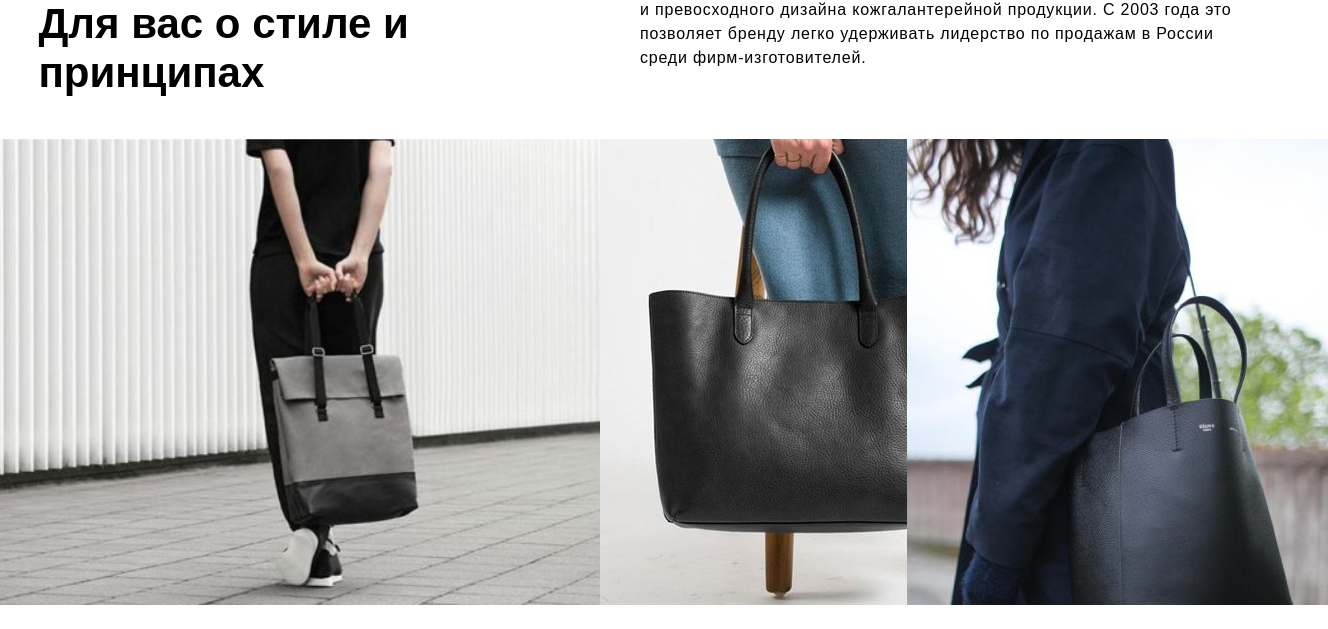
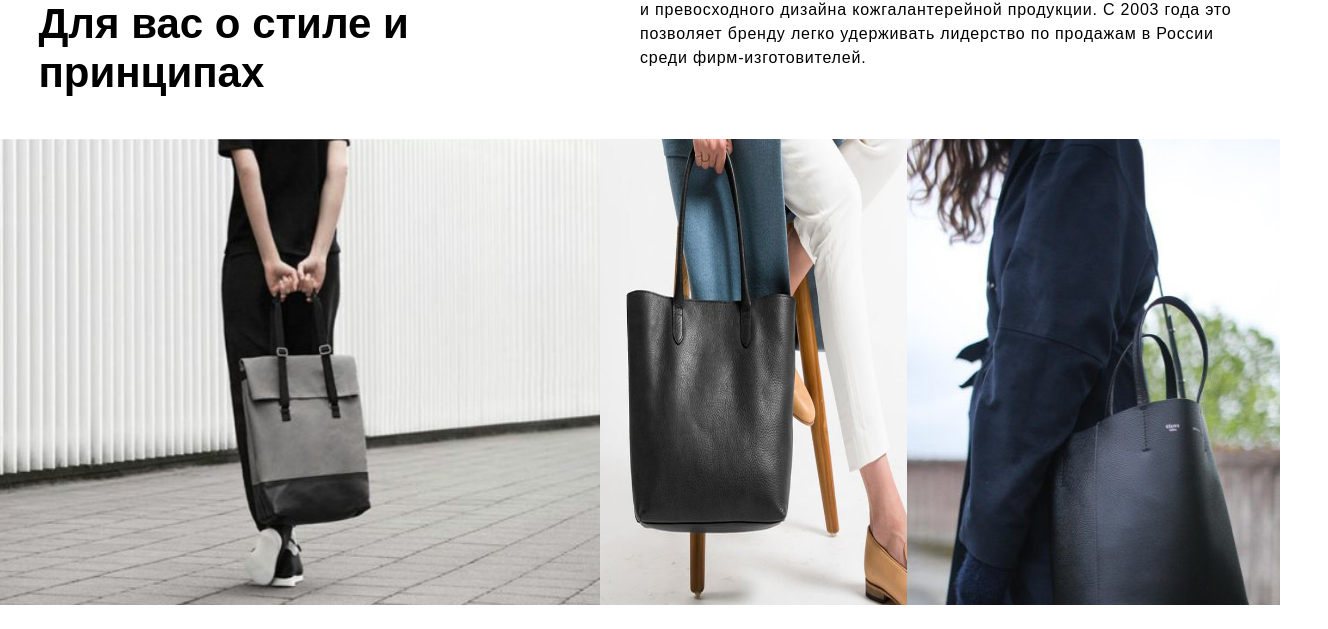
Before and after one commit to Mikman83/Redmond, a plain HTML site: page index.html in a window 1280 px wide. Shown: the part 3280-3909 px from the top of the page, 1328 px wide, since content can reach past the window. Drawn offline with Linux system fonts and the light colour scheme.

Commit message:
правки блока миссия десктоп

```diff
--- a/css/desktop.css
+++ b/css/desktop.css
@@ -417,26 +417,34 @@
 
   .about__image {
     display: flex;
-    /*overflow-y: hidden;*/
+    align-items: stretch;
+    height: 466px;
   }
 
   .about__image-item1 {
+    flex-grow: 3;
     display: block;
-    width: 46.85%;
+    overflow: hidden;
+    flex-basis: 46.85%;
   }
 
   .about__image-item2 {
+    flex-grow: 1;
     display: block;
-    width: 24.01%;
+    overflow: hidden;
+    flex-basis: 24.01%;
   }
 
   .about__image-item3 {
+    flex-grow: 1;
     display: block;
-    width: 29.14%;
+    overflow: hidden;
+    flex-basis: 29.14%;
   }
 
   .about__image-picture-item {
-    width: auto;
+    min-width: 100%;
+    min-height: 100%
   }
 
   .page-footer {
```
